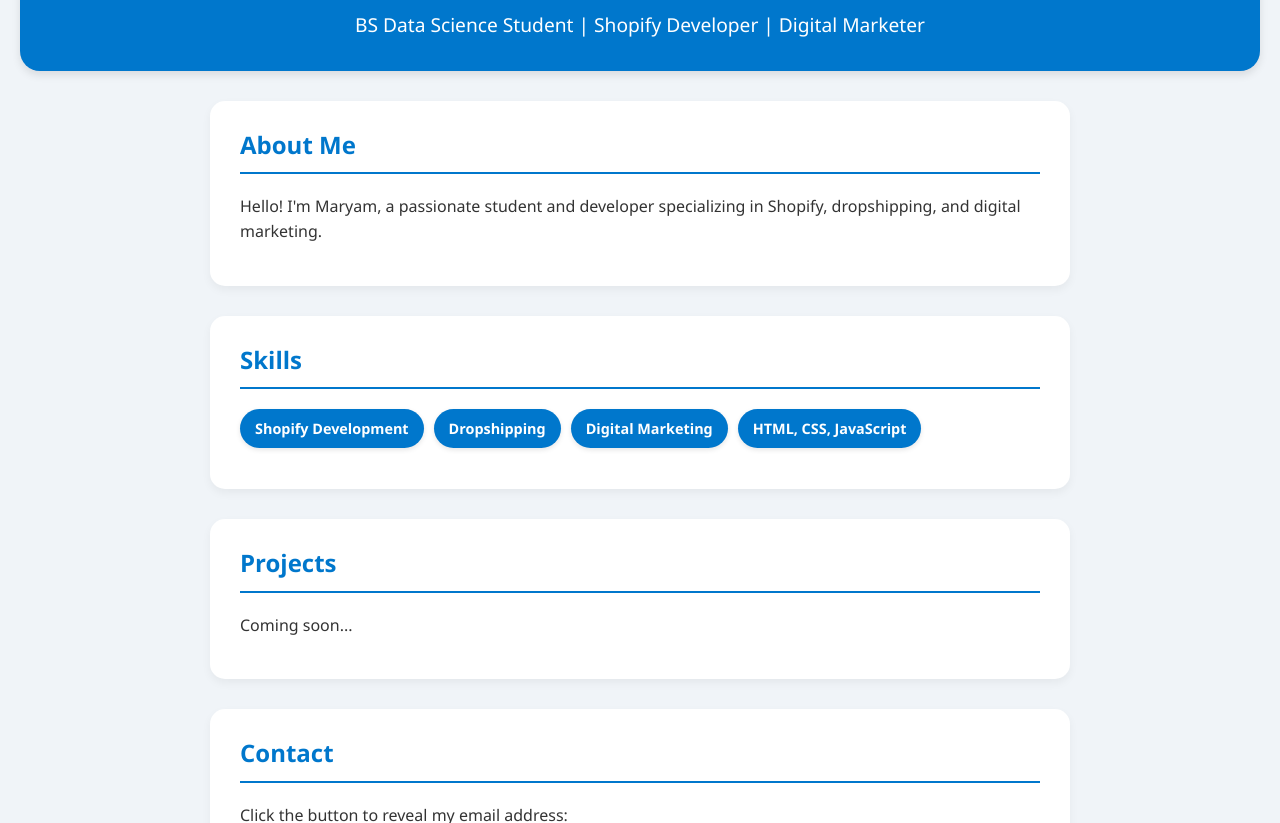
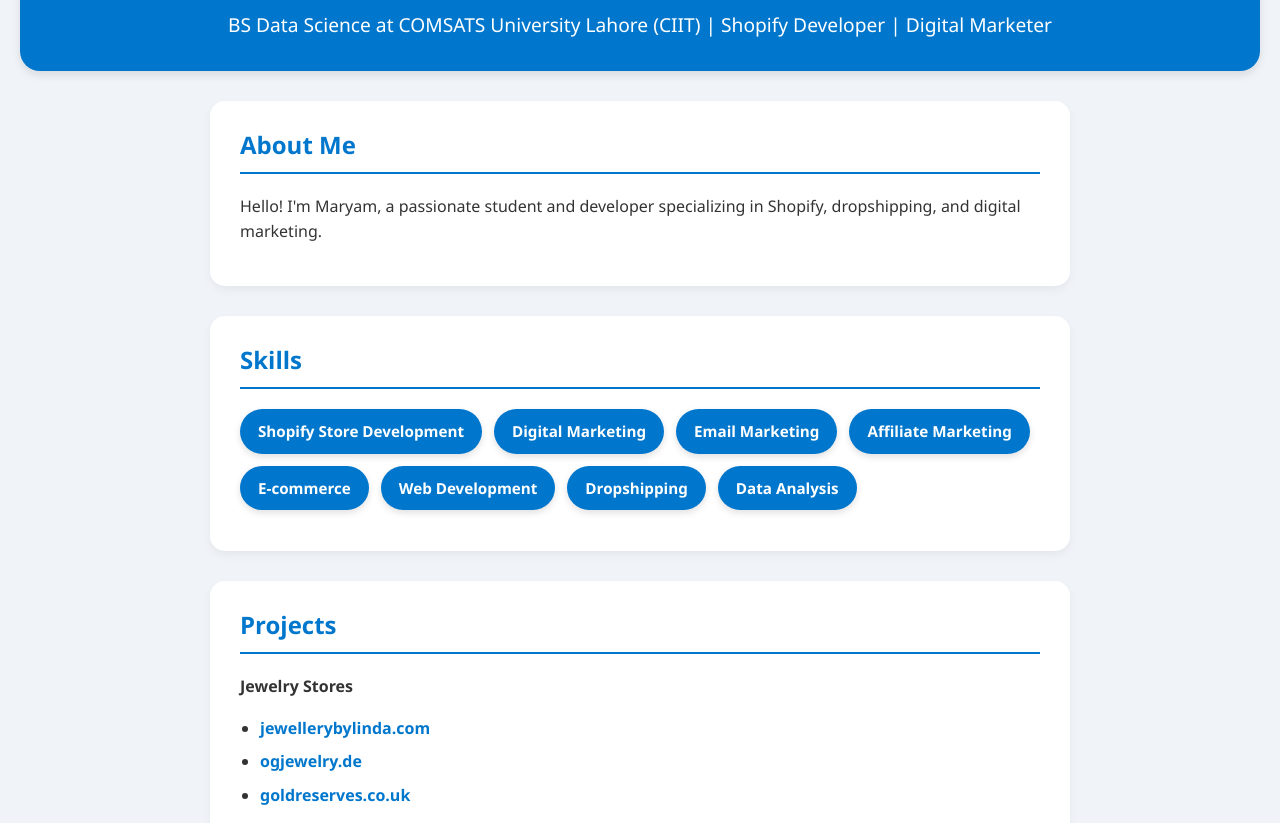
Before and after one commit to MaryamIkram-dev/maryam-ikram.github.io, a plain HTML site: page index.html in a window 1280 px wide. Shown: the part 122-945 px from the top of the page. Drawn offline with Linux system fonts and the light colour scheme.

Commit message:
Update index.html

```diff
--- a/index.html
+++ b/index.html
@@ -51,16 +51,22 @@
       padding-left: 0;
       display: flex;
       flex-wrap: wrap;
-      gap: 10px;
+      gap: 12px;
+      margin-top: 10px;
     }
     ul.skills-list li {
       background: #0077cc;
       color: white;
-      padding: 8px 15px;
-      border-radius: 20px;
-      font-weight: 600;
-      font-size: 0.9em;
-      box-shadow: 0 2px 5px rgba(0,0,0,0.1);
+      padding: 10px 18px;
+      border-radius: 25px;
+      font-weight: 700;
+      font-size: 0.95em;
+      box-shadow: 0 3px 7px rgba(0,0,0,0.12);
+      transition: background-color 0.3s ease;
+      cursor: default;
+    }
+    ul.skills-list li:hover {
+      background-color: #005fa3;
     }
     #contact button {
       background-color: #0077cc;
@@ -82,6 +88,7 @@
       font-weight: bold;
       color: #0077cc;
       display: none;
+      user-select: text;
     }
     a {
       color: #0077cc;
@@ -90,7 +97,16 @@
     a:hover {
       text-decoration: underline;
     }
-
+    ul.project-list {
+      padding-left: 20px;
+    }
+    ul.project-list li {
+      margin-bottom: 8px;
+      font-size: 1em;
+    }
+    ul.project-list li a {
+      font-weight: 600;
+    }
     /* Responsive */
     @media (max-width: 600px) {
       body {
@@ -99,6 +115,13 @@
       section {
         padding: 20px 15px;
       }
+      ul.skills-list {
+        gap: 8px;
+      }
+      ul.skills-list li {
+        font-size: 0.85em;
+        padding: 8px 14px;
+      }
     }
   </style>
 </head>
@@ -106,7 +129,7 @@
 
   <header>
     <h1>Maryam Ikram</h1>
-    <p>BS Data Science Student | Shopify Developer | Digital Marketer</p>
+    <p>BS Data Science at COMSATS University Lahore (CIIT) | Shopify Developer | Digital Marketer</p>
   </header>
 
   <section id="about">
@@ -117,22 +140,37 @@
   <section id="skills">
     <h2>Skills</h2>
     <ul class="skills-list">
-      <li>Shopify Development</li>
+      <li>Shopify Store Development</li>
+      <li>Digital Marketing</li>
+      <li>Email Marketing</li>
+      <li>Affiliate Marketing</li>
+      <li>E-commerce</li>
+      <li>Web Development</li>
       <li>Dropshipping</li>
-      <li>Digital Marketing</li>
-      <li>HTML, CSS, JavaScript</li>
+      <li>Data Analysis</li>
     </ul>
   </section>
 
   <section id="projects">
     <h2>Projects</h2>
-    <p>Coming soon...</p>
+    <strong>Jewelry Stores</strong>
+    <ul class="project-list">
+      <li><a href="https://jewellerybylinda.com" target="_blank" rel="noopener noreferrer">jewellerybylinda.com</a></li>
+      <li><a href="https://www.ogjewelry.de/" target="_blank" rel="noopener noreferrer">ogjewelry.de</a></li>
+      <li><a href="https://www.goldreserves.co.uk/" target="_blank" rel="noopener noreferrer">goldreserves.co.uk</a></li>
+    </ul>
+
+    <strong>Hair Extensions Stores</strong>
+    <ul class="project-list">
+      <li><a href="https://hairextensions.co.uk" target="_blank" rel="noopener noreferrer">hairextensions.co.uk</a></li>
+      <li><a href="https://mulberryhairextensions.com" target="_blank" rel="noopener noreferrer">mulberryhairextensions.com</a></li>
+    </ul>
   </section>
 
   <section id="contact">
     <h2>Contact</h2>
     <p>Click the button to reveal my email address:</p>
-    <button id="revealEmailBtn">Show Email</button>
+    <button id="revealEmailBtn" aria-label="Reveal email address">Show Email</button>
     <p id="emailReveal">ikrammaryam167@gmail.com</p>
     <p>LinkedIn: <a href="https://linkedin.com/in/maryamikram" target="_blank" rel="noopener noreferrer">linkedin.com/in/maryamikram</a></p>
   </section>
```
